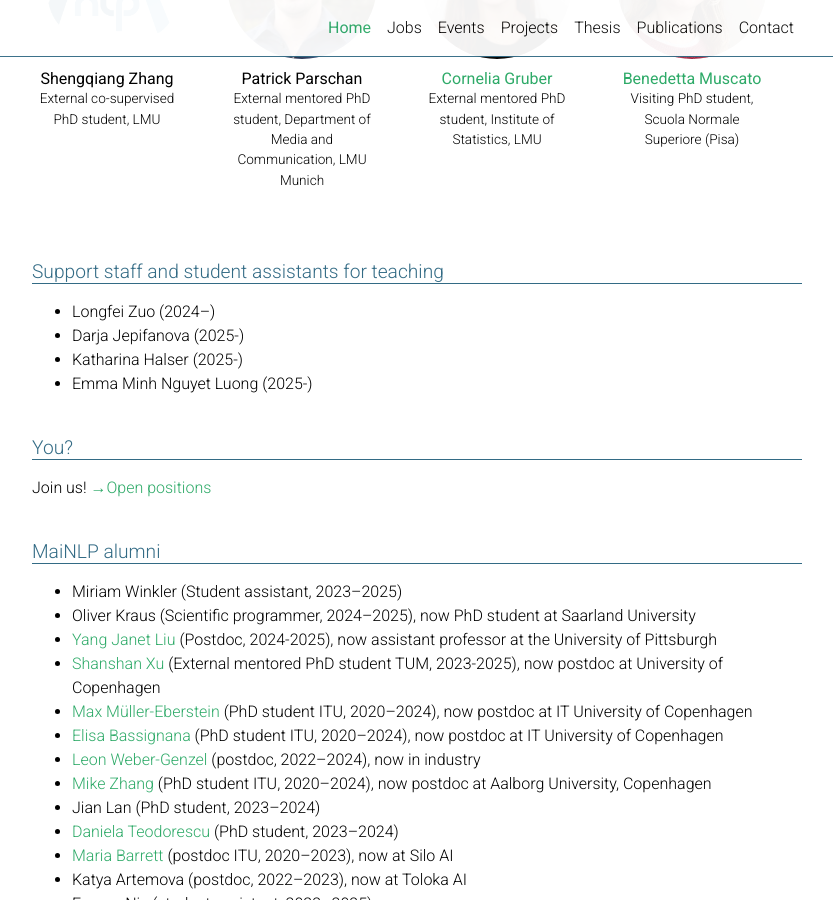
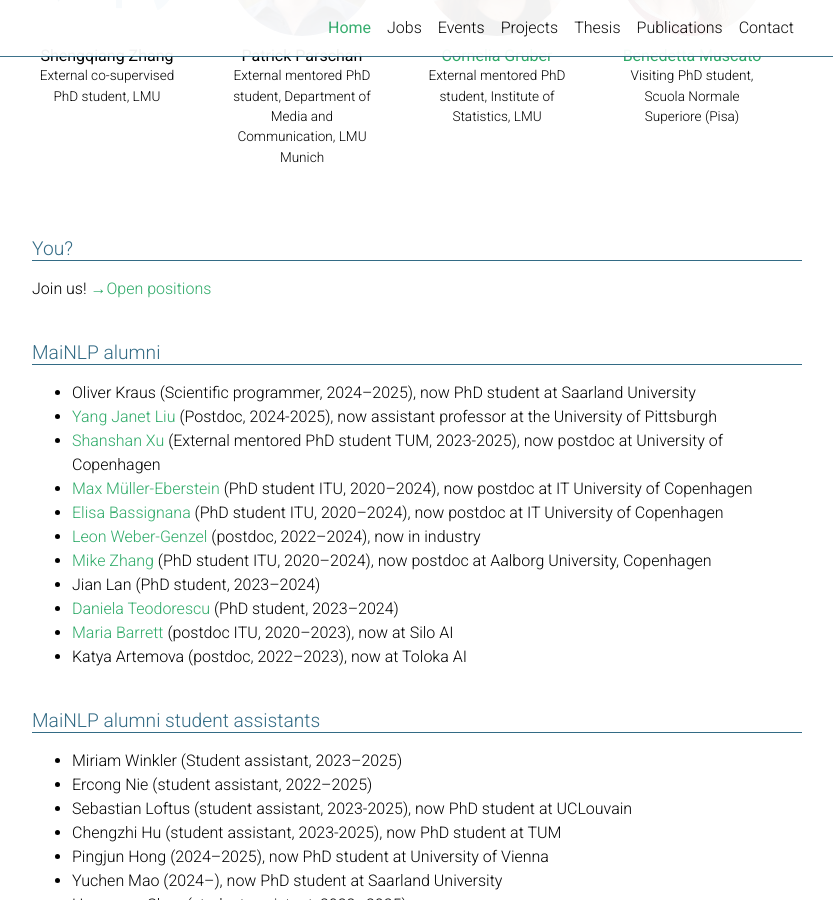
Before and after one commit to mainlp/mainlp.github.io, a Jekyll site: the page built from _pages/about.md, in a window 1280 px wide and 900 px high, scrolled down 4143 px. Shown: the whole window, without its empty margins (223-1056 px from the left). Built offline with Jekyll 4.4.1, drawn with Linux system fonts in a browser that asks for light colours; full-size pictures stand in for the smaller copies a plugin makes; comment, search, counter and statistics services are not loaded; a style sheet for code colours, icons or effects is not loaded.

Commit message:
Refactor staff sections in about.md
Removed support staff section and added student assistants section with details.

```diff
--- a/_pages/about.md
+++ b/_pages/about.md
@@ -102,9 +102,7 @@ staff:
       description: Affiliated ELLIS PhD student (2021–), University of Amsterdam
       website: https://jorisbaan.nl/
       picture: joris.jpg
-support:
-  title: Support Staff
-  people:
+
 admin:
   title: Administrative Staff
   people:
@@ -118,6 +116,23 @@ admin:
       description: Scientific programmer (2026–)
       website: https://noah-13.github.io/xinyuan-cheng/
       picture: xinyuan.jpg
+
+student assistant:
+  title: Student assistants
+  people:
+    - name: Longfei Zuo
+      descriptions: (2024–)
+      picture: mainlp-logo-500.png
+    - name: Darja Jepifanova
+      descriptions: (2025–)
+      picture: mainlp-logo-500.png
+    - name: Katharina Halser
+      descriptions: (2025–)
+      picture: mainlp-logo-500.png
+    - name: Emma Minh Nguyet Luong
+      descriptions: (2025–)
+      picture: mainlp-logo-500.png
+
 affiliated:
   title: Affiliated members (e.g. co-supervisors, co-supervised or mentored external PhD students, guest researchers and visitors)
   people:
@@ -261,6 +276,7 @@ To <a href="/events-archive/">earlier events</a> at MaiNLP.
     </div>
   {%- endfor -%}
 
+  <!--
   <h2 class="category">Support staff and student assistants for teaching</h2>
    <ul>
     <li>Longfei Zuo (2024–)</li>
@@ -268,13 +284,13 @@ To <a href="/events-archive/">earlier events</a> at MaiNLP.
     <li>Katharina Halser (2025-)</li>
     <li>Emma Minh Nguyet Luong (2025-)</li>
   </ul>
+  -->
 
   <h2 class="category">You?</h2>
   Join us! <a href="/jobs">→Open positions</a>
 
  <h2 class="category">MaiNLP alumni</h2>
   <ul>
-    <li>Miriam Winkler (Student assistant, 2023–2025)</li>
     <li>Oliver Kraus (Scientific programmer, 2024–2025), now PhD student at Saarland University</li>
     <li><a href="https://janetlauyeung.github.io/">Yang Janet Liu</a> (Postdoc, 2024-2025), now assistant professor at the University of Pittsburgh</li>
     <li><a href="https://sxu3.github.io/">Shanshan Xu</a> (External mentored PhD student TUM, 2023-2025), now postdoc at University of Copenhagen</li>
@@ -286,7 +302,13 @@ To <a href="/events-archive/">earlier events</a> at MaiNLP.
     <li><a href="https://dteodore.github.io/">Daniela Teodorescu</a> (PhD student, 2023–2024)</li>
     <li><a href="https://mariabarrett.github.io/">Maria Barrett</a> (postdoc ITU, 2020–2023), now at Silo AI</li>
     <li>Katya Artemova (postdoc, 2022–2023), now at Toloka AI</li>
-    <!-- student assistants -->
+
+  </ul>
+
+  <h2 class="category">MaiNLP alumni student assistants</h2>
+  <ul>
+     <!-- student assistants -->
+    <li>Miriam Winkler (Student assistant, 2023–2025)</li>
     <li>Ercong Nie (student assistant, 2022–2025)</li>
     <li>Sebastian Loftus (student assistant, 2023-2025), now PhD student at UCLouvain</li>
     <li>Chengzhi Hu (student assistant, 2023-2025), now PhD student at TUM</li>
```
